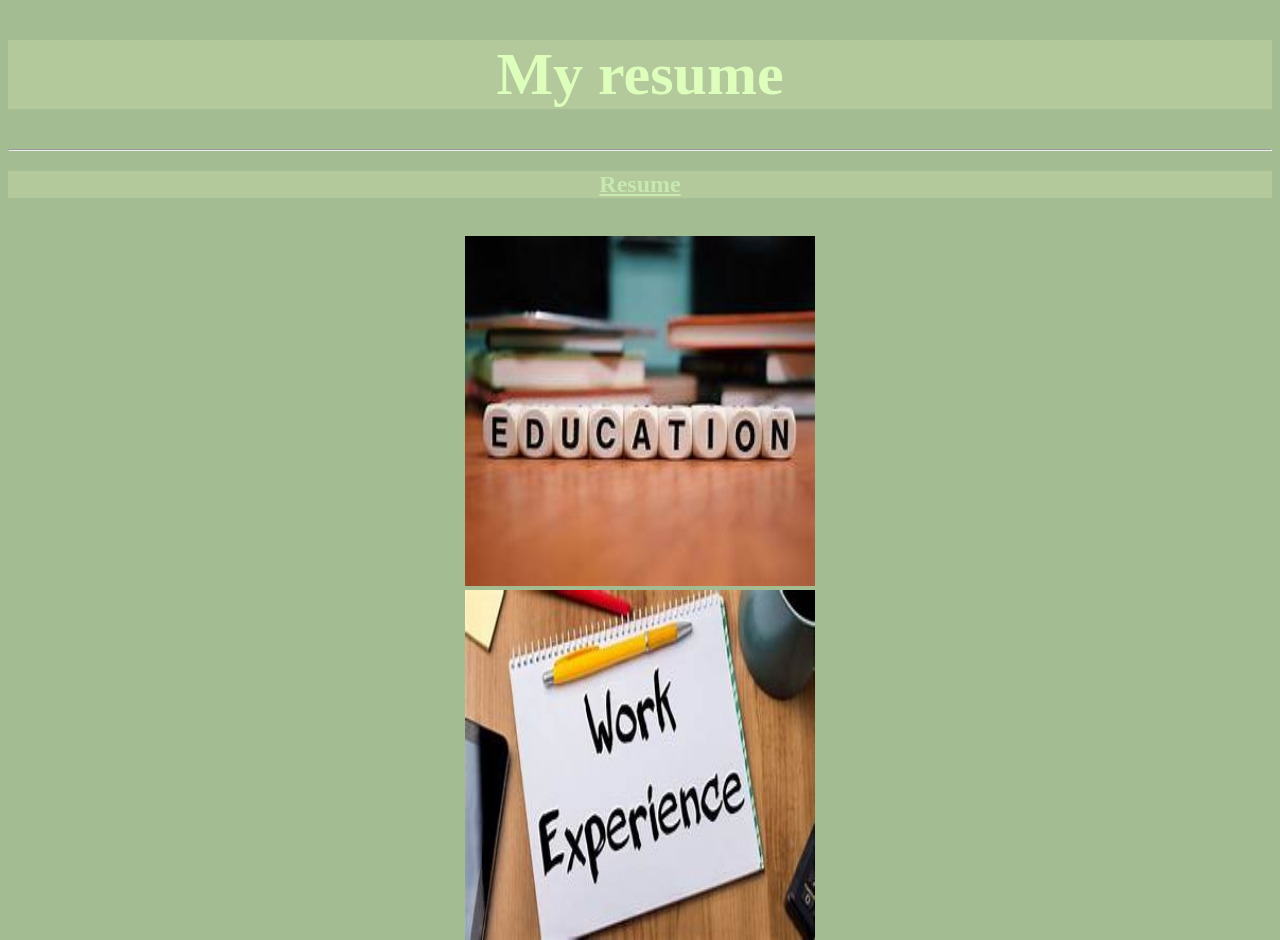
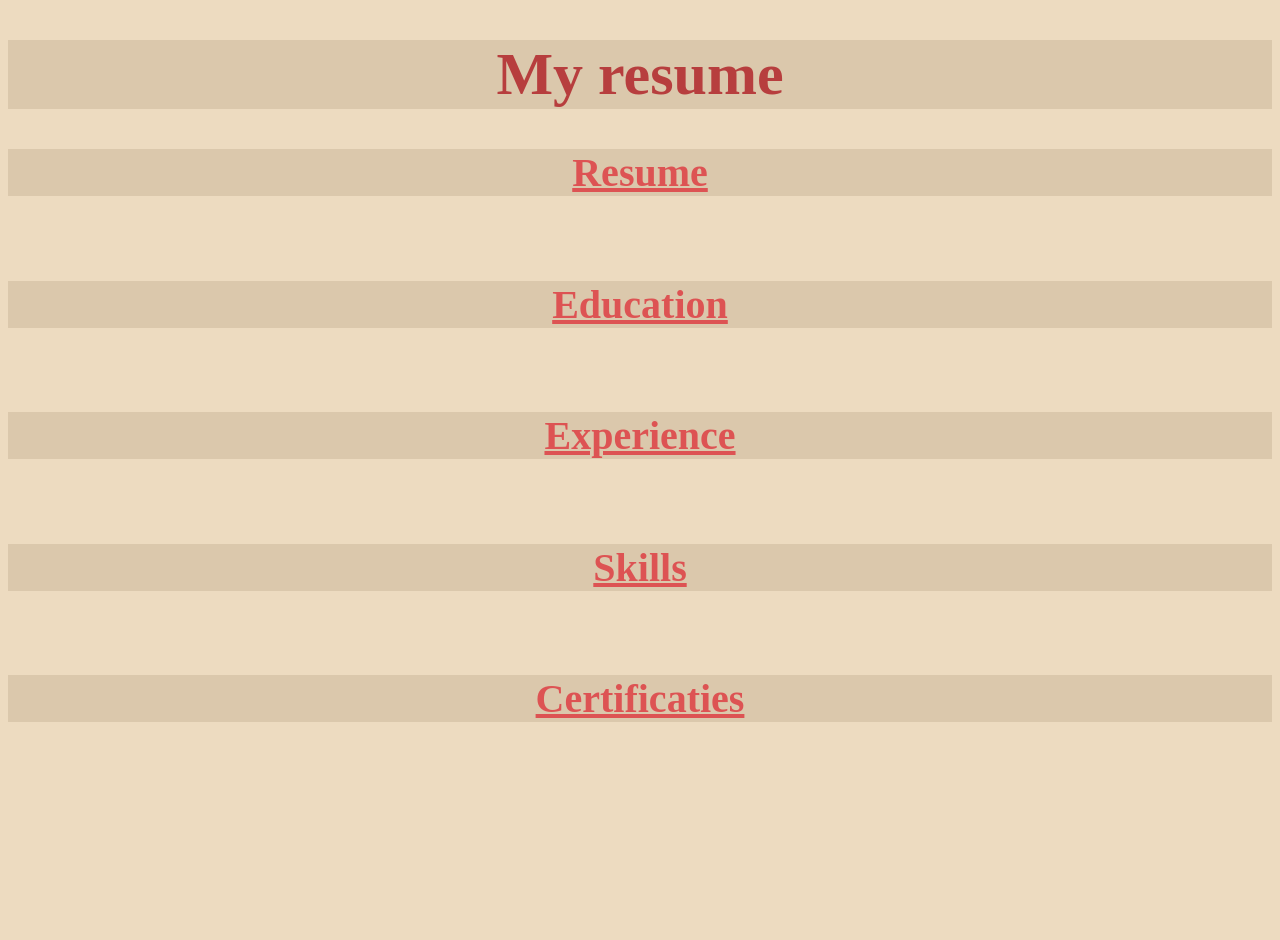
Before and after one commit to carpattovt2/html-newportfolio, a plain HTML site: page index.html in a window 1280 px wide. Shown: the top 940 px of the page. After the commit the page ends 800 px from the top, so only its background shows below. Drawn offline with Linux system fonts and the light colour scheme.

Commit message:
Add files via upload

```diff
--- a/index.html
+++ b/index.html
@@ -7,11 +7,10 @@
 </head>
 <body>
    <h1 id="MyResume">My resume</h1>
-    <hr>
         <a href="./Public/summary.html"><h2>Resume</h2></a> <br>
-        <a href="./Public/education.html"> <img src="./Assets/Images/education.jpg"> </a><br>
-        <a href="./Public/work experience.html"> <img src="./Assets/Images/workexperience.jpg"> </a><br>
-        <a href="./Public/skills.html"> <img src="./Assets/Images/skills.jpg"> </a><br>
+        <a href="./Public/education.html"> <h2>Education</h2> </a><br>
+        <a href="./Public/work experience.html"> <h2>Experience</h2> </a><br>
+        <a href="./Public/skills.html"> <h2>Skills</h2> </a><br>
         <a href="./Public/certificaties.html"><h2>Certificaties</h2> </a><br>
 </body>
 </html>
--- a/style.css
+++ b/style.css
@@ -1,7 +1,6 @@
 img{height: 350px; width: 350px;}
 *{text-align: center;}
-*{background-color: #A4BC92;}
-#MyResume{font-size: 60px; color: #DDFFBB;}
-#MyResume{background-color: #B3C99C;}
-h2{color: #C7E9B0; background-color: #B3C99C;}
-a{color: #C7E9B0;}
+*{background-color: #EDDBC0;}
+#MyResume{font-size: 60px; color: #B73E3E;background-color: #DBC8AC;}
+h2{font-size: 40px; color: #DD5353; background-color: #DBC8AC;}
+a{color: #DD5353;}
```
